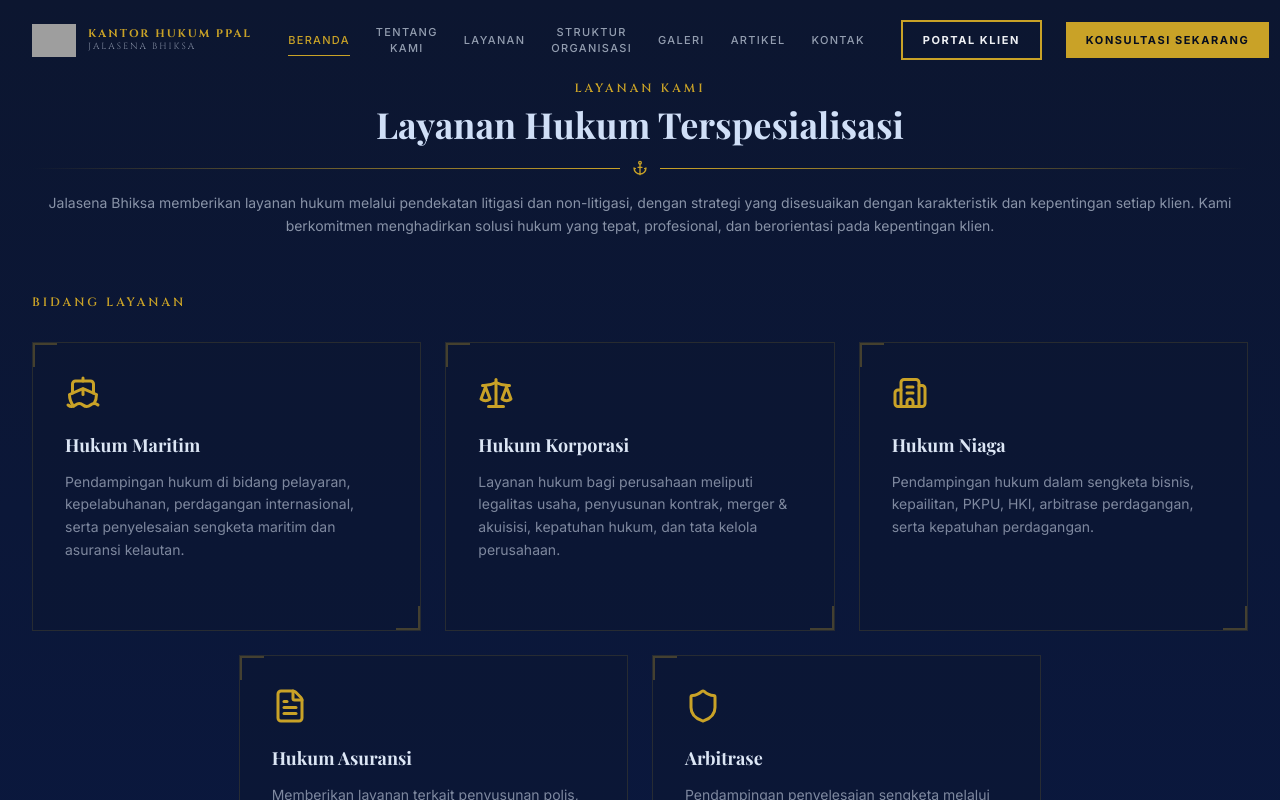
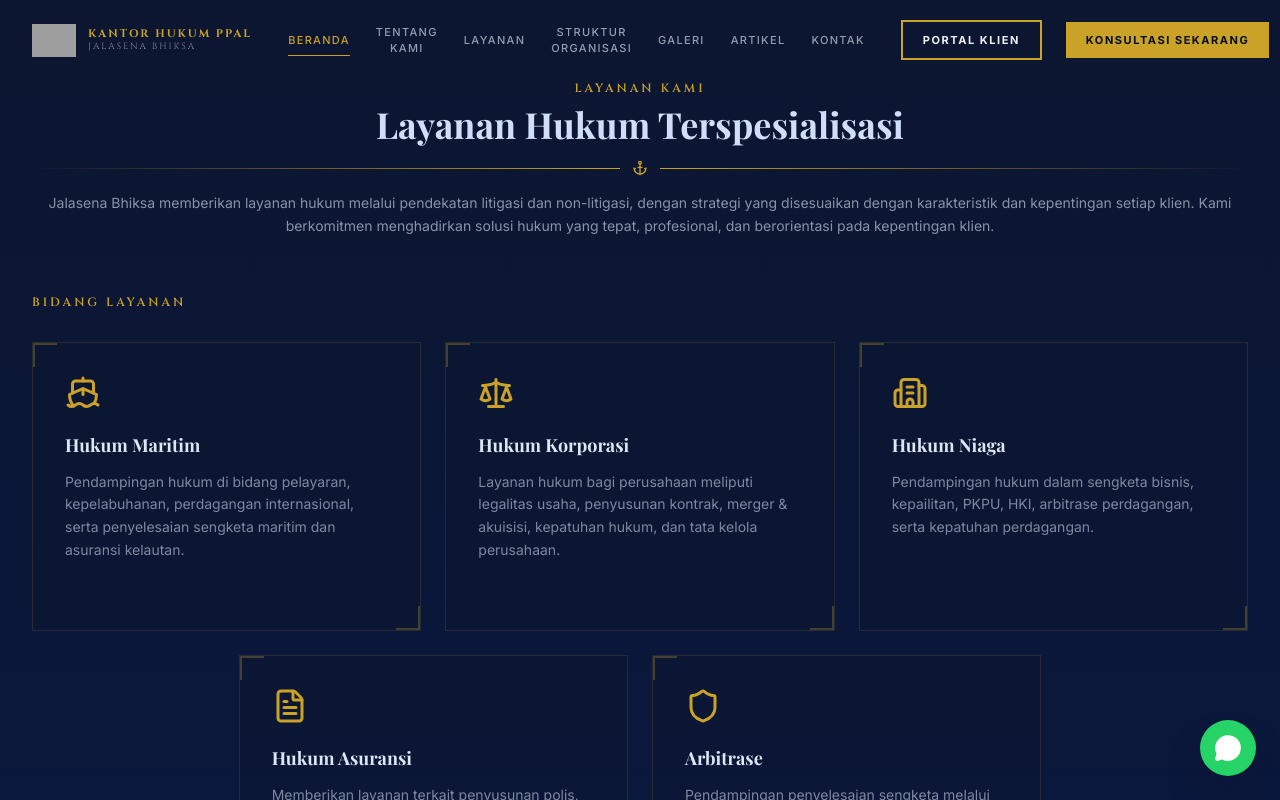
Before and after one commit to maulanasigit20/prototype-web-lawfirm, a React (Vite) app: page / in a window 1280 px wide. Both pictures are taken after a click on the button "LAYANAN". Shown: the part 1438-2238 px from the top of the page. Built offline with nearby package versions, Linux system fonts and the light colour scheme; grey boxes are pictures that could not be loaded; a web font is replaced by a local one.

Commit message:
update whatsapp button & personil

```diff
--- a/src/app/App.tsx
+++ b/src/app/App.tsx
@@ -4,6 +4,7 @@ import aboutBackground from "@/imports/aboutBackground.png";
 import herovideoBackground from "@/imports/hero-video.mp4";
 import Reveal from "./components/Reveal";
 import { motion } from "motion/react";
+import WhatsAppButton from "./components/WhatsAppButton";
 import {
   Anchor,
   Scale,
@@ -63,7 +64,7 @@ const TEAM_MEMBERS = [
       { name: "Laksma TNI (Purn) Estu Rahardjo, S.H., M.H.", role: "Tim Litigasi" },
       { name: "Kolonel (Purn) Komang Suciawan S.H., M.H.", role: "Tim Litigasi" },
       { name: "Kolonel (Purn) Eko Priyanto, S.H.", role: "Tim Litigasi" },
-      { name: "Kolonel (Purn) Merpati Supiarso, S.H., M.H.", role: "Tim Litigasi" },
+      { name: "Kolonel (Purn) Merpati Supiarso, S.H., M.M., CFrA.", role: "Tim Litigasi" },
     ],
   },
   {
@@ -81,6 +82,7 @@ const TEAM_MEMBERS = [
     members: [
       { name: "Kolonel (Purn) Dr. Mangisi Simanjutak S.H., M.H.", role: "Associate Lawyer" },
       { name: "Kolonel (Purn) Lasman Nahampun, S.H., M.H.", role: "Associate Lawyer" },
+      { name: "Kolonel (Purn) Abdul Gani, S.H., M.H.", role: "Associate Lawyer" },
     ],
   },
   {
@@ -133,6 +135,9 @@ function TeamListSection() {
     </div>
   );
 }
+
+
+
 
 
 const SITE = {
@@ -1563,6 +1568,8 @@ export default function App() {
     );
   }
 
+
+
   return (
     <div className="min-h-screen" style={{ background: "#060d1f", scrollBehavior: "smooth" }}>
       <Navbar activeSection={activeSection} setPage={setPage} />
@@ -1577,6 +1584,11 @@ export default function App() {
       <Partners />
       <Contact />
       <Footer />
+      {/* Floating WhatsApp Button */}
+      <WhatsAppButton
+        phoneNumber="6281234567890"
+        message="Halo Kantor Hukum Jalasena Bhiksa, saya ingin mendiskusikan penanganan perkara."
+      />
     </div>
   );
 }
--- /dev/null
+++ b/src/app/components/WhatsAppButton.tsx
@@ -0,0 +1,43 @@
+import React, { useState } from "react";
+import { MessageCircle } from "lucide-react";
+
+interface WhatsAppButtonProps {
+  phoneNumber?: string;
+  message?: string;
+}
+
+export default function WhatsAppButton({
+  phoneNumber = "6281234567890",
+  message = "Halo, saya ingin berkonsultasi mengenai layanan hukum di Jalasena Bhiksa.",
+}: WhatsAppButtonProps) {
+  const [isHovered, setIsHovered] = useState(false);
+  const whatsappUrl = `https://wa.me/${phoneNumber}?text=${encodeURIComponent(message)}`;
+
+  return (
+    <div className="fixed bottom-6 right-6 z-50 flex items-center gap-3">
+      {/* Tooltip Label */}
+      <div
+        className={`bg-[#0c1630] text-[#dce6f5] text-xs font-semibold px-3 py-2 rounded-md border border-[#c9a227]/40 shadow-xl transition-all duration-300 pointer-events-none ${
+          isHovered ? "opacity-100 translate-x-0" : "opacity-0 translate-x-4"
+        }`}
+        style={{ fontFamily: "Inter, sans-serif" }}
+      >
+        Konsultasi via WhatsApp
+      </div>
+
+      {/* Tombol Utama */}
+      <a
+        href={whatsappUrl}
+        target="_blank"
+        rel="noopener noreferrer"
+        onMouseEnter={() => setIsHovered(true)}
+        onMouseLeave={() => setIsHovered(false)}
+        aria-label="Hubungi kami via WhatsApp"
+        className="relative group flex items-center justify-center w-14 h-14 rounded-full bg-[#25D366] text-white shadow-2xl transition-all duration-300 hover:scale-110 active:scale-95 hover:bg-[#20ba5a]"
+      >
+        <span className="absolute inset-0 rounded-full bg-[#25D366] animate-ping opacity-30 pointer-events-none" />
+        <MessageCircle className="w-7 h-7 fill-current transition-transform duration-300 group-hover:rotate-12" />
+      </a>
+    </div>
+  );
+}
```
